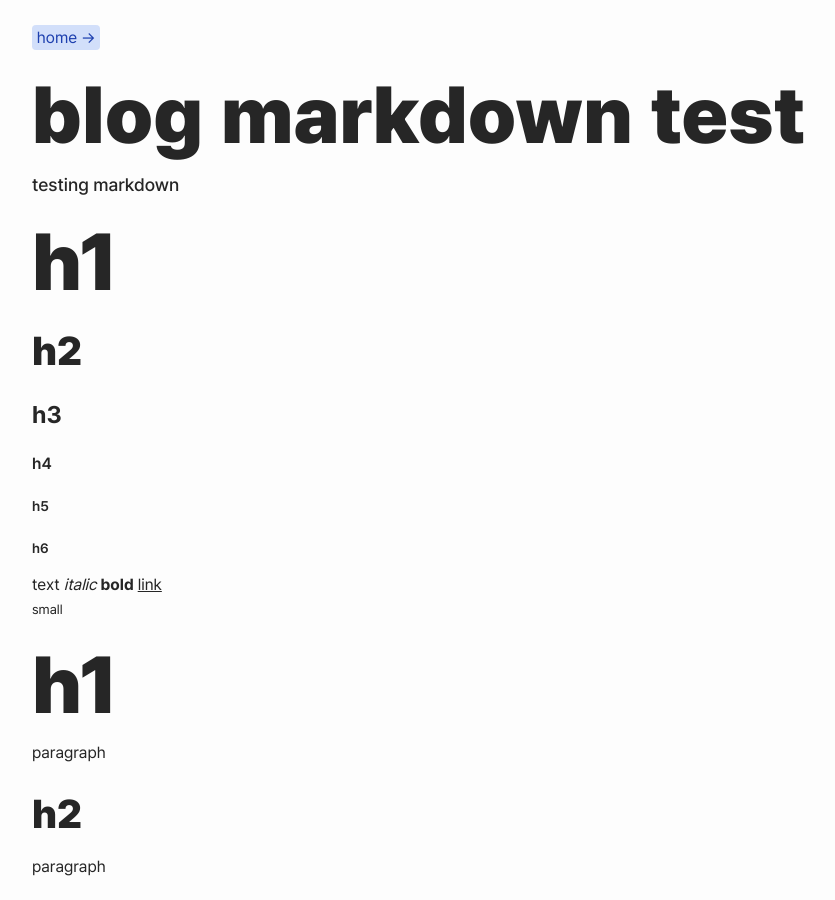
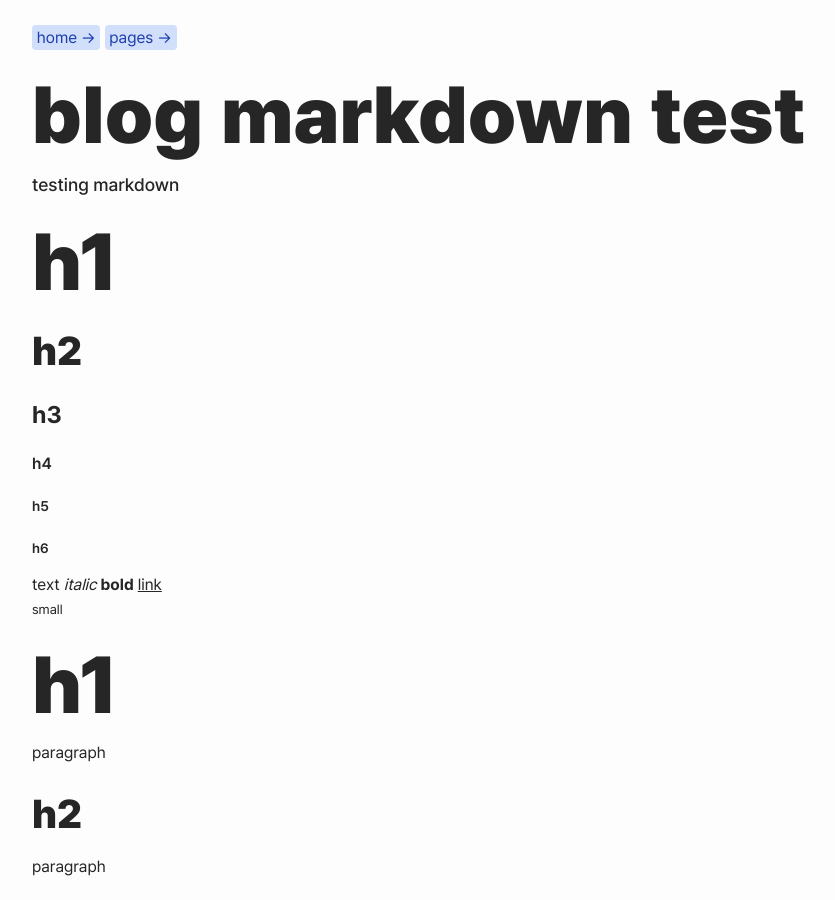
Before and after one commit to adryd325/website, a Jekyll site: the page built from markdown-test.md, in a window 1280 px wide and 900 px high. Shown: the whole window, without its empty margins (118-953 px from the left). Built offline with Jekyll 4.4.1, drawn with Linux system fonts in a browser that asks for light colours.

Commit message:
Add pages to nav menu

```diff
--- a/_includes/nav.html
+++ b/_includes/nav.html
@@ -1,3 +1,4 @@
 <p style="margin: 1.5rem 0">
   <a class="fancy-link" href="/">home →</a>
+  <a class="fancy-link" href="/pages/">pages →</a>
 </p>
```
